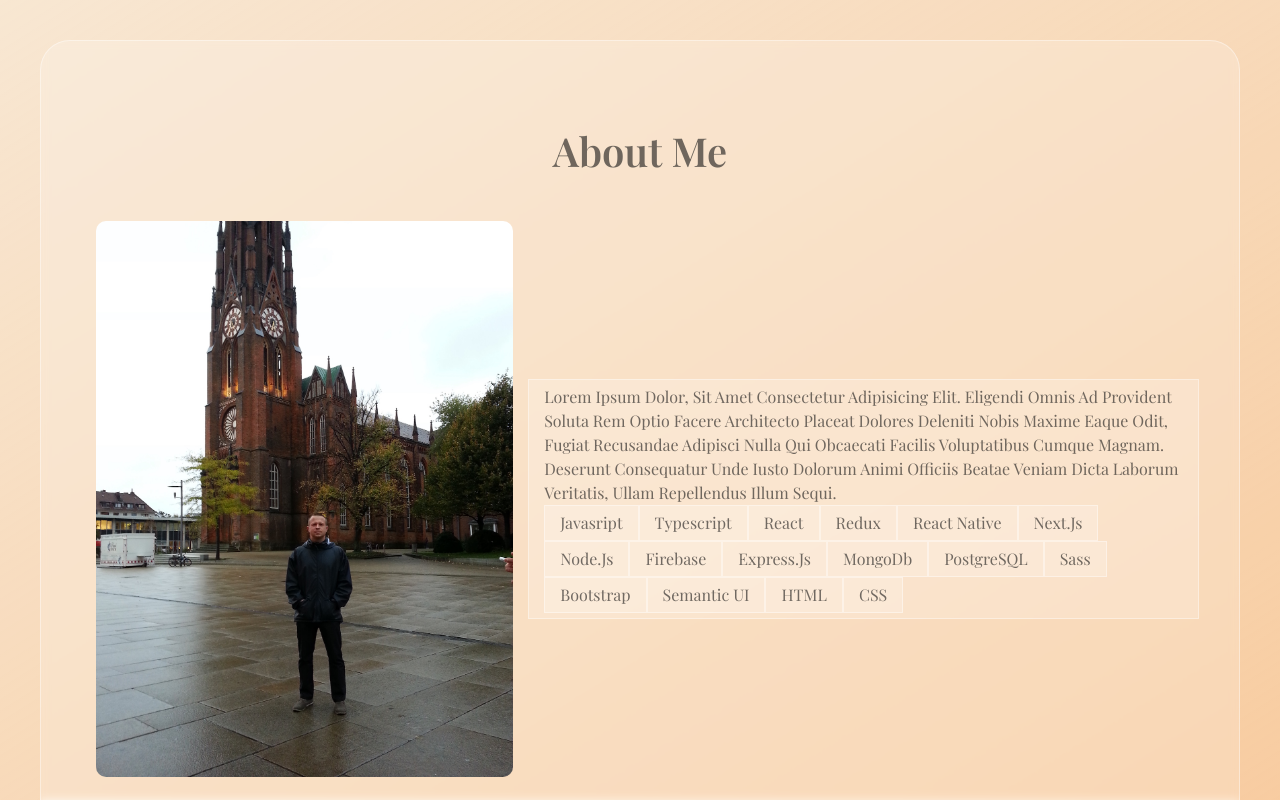
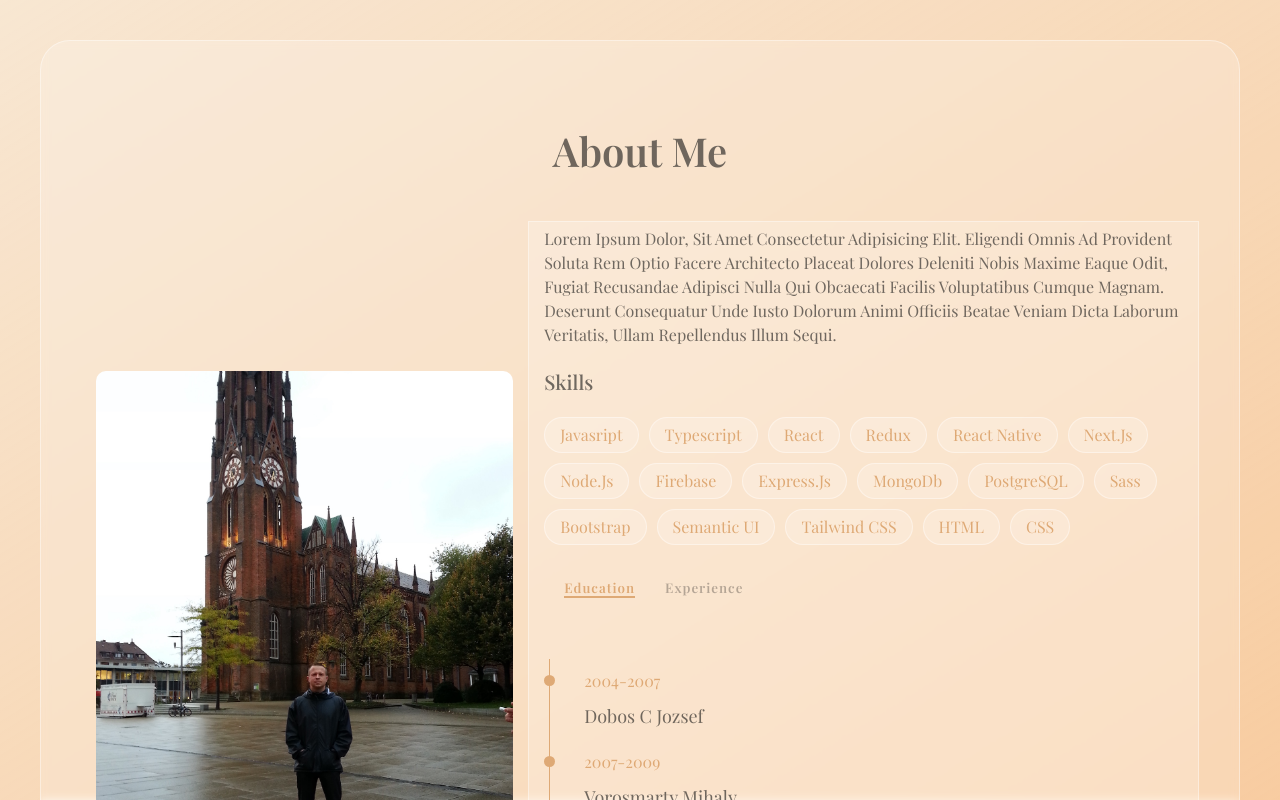
Before and after one commit to karolykertesz/kertesz-typescript-portfolio, a React (Create React App) app in the folder front/: page /about in a window 1280 px wide. Shown: the top 800 px of the page. Built offline with nearby package versions, Linux system fonts and the light colour scheme; a web font is replaced by a local one.

Commit message:
finished the about section

```diff
--- /dev/null
+++ b/front/src/components/EducationItem.tsx
@@ -0,0 +1,15 @@
+import react from "react";
+import { EducationItemInterface } from "../interfaces/about.interface";
+export const EducationItem: React.FC<EducationItemInterface> = (props) => {
+  const { date, school } = props;
+  return (
+    <div>
+      <div className="timeline">
+        <div className="timeline-item">
+          <span className="date">{date}</span>
+          <h4>{school}</h4>
+        </div>
+      </div>
+    </div>
+  );
+};
--- /dev/null
+++ b/front/src/components/Experiance.tsx
@@ -0,0 +1,20 @@
+import React from "react";
+export const Experiance: React.FC = () => {
+  return (
+    <>
+      <div className="timeline">
+        <div className="timeline-item">
+          <span className="date">2019 - </span>
+          <h4>Web developer</h4>
+        </div>
+      </div>
+      <div className="timeline">
+        <div className="timeline-item">
+          <span className="date">2021 - </span>
+          <h4>Web developer and web designer</h4>
+          <p>Start up dictionary project </p>
+        </div>
+      </div>
+    </>
+  );
+};
--- a/front/src/css/index.css
+++ b/front/src/css/index.css
@@ -34,11 +34,11 @@ header .menu-btn {
   z-index: 3;
   height: 20px;
   cursor: pointer;
-  transition: all 0.6s ease-in-out;
-  -webkit-transition: all 0.6s ease-in-out;
-  -moz-transition: all 0.6s ease-in-out;
-  -ms-transition: all 0.6s ease-in-out;
-  -o-transition: all 0.6s ease-in-out;
+  transition: all 0.4s ease-in-out;
+  -webkit-transition: all 0.4s ease-in-out;
+  -moz-transition: all 0.4s ease-in-out;
+  -ms-transition: all 0.4s ease-in-out;
+  -o-transition: all 0.4s ease-in-out;
 }
 header .menu-btn-burger {
   position: absolute;
@@ -47,11 +47,11 @@ header .menu-btn-burger {
   width: 28px;
   height: 3px;
   background: #fff;
-  transition: all 0.6s ease-in-out;
-  -webkit-transition: all 0.6s ease-in-out;
-  -moz-transition: all 0.6s ease-in-out;
-  -ms-transition: all 0.6s ease-in-out;
-  -o-transition: all 0.6s ease-in-out;
+  transition: all 0.4s ease-in-out;
+  -webkit-transition: all 0.4s ease-in-out;
+  -moz-transition: all 0.4s ease-in-out;
+  -ms-transition: all 0.4s ease-in-out;
+  -o-transition: all 0.4s ease-in-out;
 }
 header .menu-btn-burger::before {
   content: "";
@@ -60,11 +60,11 @@ header .menu-btn-burger::before {
   width: 28px;
   height: 3px;
   background-color: #fff;
-  transition: all 0.6s ease-in-out;
-  -webkit-transition: all 0.6s ease-in-out;
-  -moz-transition: all 0.6s ease-in-out;
-  -ms-transition: all 0.6s ease-in-out;
-  -o-transition: all 0.6s ease-in-out;
+  transition: all 0.4s ease-in-out;
+  -webkit-transition: all 0.4s ease-in-out;
+  -moz-transition: all 0.4s ease-in-out;
+  -ms-transition: all 0.4s ease-in-out;
+  -o-transition: all 0.4s ease-in-out;
 }
 header .menu-btn-burger::after {
   content: "";
@@ -172,6 +172,13 @@ header .menu-btn-burger.open::after {
   padding: 5px 15px;
   border: 1px solid rgba(255, 255, 255, 0.4);
   text-transform: capitalize;
+  margin: 0 10px 10px 0;
+  border-radius: 20px;
+  color: #dea975;
+  -webkit-border-radius: 20px;
+  -moz-border-radius: 20px;
+  -ms-border-radius: 20px;
+  -o-border-radius: 20px;
 }
 
 .about-text h3 {
@@ -194,10 +201,120 @@ header .menu-btn-burger.open::after {
 .image-box .about-img img {
   width: 100%;
   border-radius: 10px;
+  margin-bottom: auto;
   -webkit-border-radius: 10px;
   -moz-border-radius: 10px;
   -ms-border-radius: 10px;
   -o-border-radius: 10px;
+}
+
+.about-tabs {
+  margin: 20px;
+}
+.about-tabs .tab-item {
+  padding: 2px 0;
+  background-color: transparent;
+  border: none;
+  text-transform: capitalize;
+  display: inline-block;
+  color: rgba(17, 17, 17, 0.598);
+  cursor: pointer;
+  font-weight: 600;
+  letter-spacing: 1px;
+  margin: 0 30px 0 0;
+  position: relative;
+  opacity: 0.5;
+  transition: all 0.4s ease-in-out;
+  -webkit-transition: all 0.4s ease-in-out;
+  -moz-transition: all 0.4s ease-in-out;
+  -ms-transition: all 0.4s ease-in-out;
+  -o-transition: all 0.4s ease-in-out;
+}
+.about-tabs .tab-item.active {
+  color: #dea975;
+  opacity: 1;
+  cursor: auto;
+}
+.about-tabs .tab-item.active::before {
+  width: 100%;
+  background-color: #dea975;
+}
+.about-tabs .tab-item:last-child {
+  margin: 0;
+}
+.about-tabs .tab-item::before {
+  content: "";
+  position: absolute;
+  left: 0;
+  bottom: 0;
+  width: 0%;
+  height: 2px;
+  background-color: #dea975;
+}
+.about-tabs .tab-item:hover::before {
+  width: 100%;
+  transition: all 0.4s ease-in-out;
+  -webkit-transition: all 0.4s ease-in-out;
+  -moz-transition: all 0.4s ease-in-out;
+  -ms-transition: all 0.4s ease-in-out;
+  -o-transition: all 0.4s ease-in-out;
+}
+
+.about-text .btn {
+  margin: 5px 0 5px 0;
+}
+.about-text .timeline {
+  position: relative;
+}
+.about-text .timeline::before {
+  content: "";
+  position: absolute;
+  height: 117%;
+  width: 1px;
+  top: 0;
+  left: 5px;
+  background-color: #dea975;
+}
+.about-text .timeline-item {
+  margin-bottom: 30px;
+  position: relative;
+  padding: 10px 0 0 40px;
+}
+.about-text .timeline-item h4 {
+  font-size: 18px;
+  text-transform: capitalize;
+  margin: 0 0 10px;
+  font-weight: 400;
+}
+.about-text .timeline-item .date {
+  display: block;
+  color: #dea975;
+  font-weight: 400;
+  margin: 0 0 10px;
+}
+.about-text .timeline-item:last-child {
+  margin-bottom: 5px;
+}
+.about-text .timeline-item::before {
+  content: "";
+  position: absolute;
+  height: 11px;
+  width: 11px;
+  background-color: #dea975;
+  left: 0;
+  top: 16px;
+  border-radius: 50%;
+  -webkit-border-radius: 50%;
+  -moz-border-radius: 50%;
+  -ms-border-radius: 50%;
+  -o-border-radius: 50%;
+}
+.about-text .tab-content {
+  padding: 40px 0;
+  display: none;
+}
+.about-text .tab-content.active {
+  display: block;
 }
 
 * {
@@ -259,6 +376,11 @@ h4,
 h5,
 h6 {
   font-weight: 500;
+}
+
+button {
+  font-family: inherit;
+  user-select: none;
 }
 
 section {
--- a/front/src/helpers/data.ts
+++ b/front/src/helpers/data.ts
@@ -13,6 +13,20 @@ export const Skills = [
   "Sass",
   "Bootstrap",
   "Semantic UI",
+  "Tailwind CSS",
   "HTML",
   "CSS",
 ];
+
+export const education = [
+  { date: "2004-2007", school: "Dobos C Jozsef" },
+  { date: "2007-2009", school: "Vorosmarty Mihaly" },
+  {
+    date: "2020-2021",
+    school: "Ruander Web developer and Web design Bootcamp",
+  },
+  {
+    date: "2021",
+    school: "Udacity React Nanodegree",
+  },
+];
--- /dev/null
+++ b/front/src/interfaces/about.interface.ts
@@ -0,0 +1,4 @@
+export interface EducationItemInterface {
+  date: string;
+  school: string;
+}
--- a/front/src/pages/About.tsx
+++ b/front/src/pages/About.tsx
@@ -1,8 +1,16 @@
-import React from "react";
-import { Skills } from "../helpers/data";
+import React, { useState } from "react";
+import { Skills, education } from "../helpers/data";
+import { EducationItem } from "../components/EducationItem";
+import { Experiance } from "../components/Experiance";
+import { Link } from "react-router-dom";
 const imgUrl = require("./../assets/kk.jpg");
 
 export const About: React.FC = () => {
+  const [selected, setSelected] = useState(false);
+  const selecvalue = () => {
+    setSelected(!selected);
+  };
+
   return (
     <section className="section-about sec-padding">
       <div className="container">
@@ -26,6 +34,7 @@ export const About: React.FC = () => {
               Deserunt consequatur unde iusto dolorum animi officiis beatae
               veniam dicta laborum veritatis, ullam repellendus illum sequi.
             </p>
+            <h3>Skills</h3>
             <div className="skills">
               {Skills.map((skill: string) => (
                 <div key={skill} className="skills-item">
@@ -33,6 +42,40 @@ export const About: React.FC = () => {
                 </div>
               ))}
             </div>
+            <div className="about-tabs">
+              <button
+                className="tab-item active "
+                data-target="#education"
+                onClick={() => selecvalue()}
+                disabled={!selected && true}
+              >
+                education
+              </button>
+              <button
+                className="tab-item"
+                data-target="#experience"
+                onClick={() => selecvalue()}
+                disabled={selected && true}
+              >
+                experience
+              </button>
+            </div>
+
+            <div
+              className={!selected ? "tab-content active" : "tab-content"}
+              id="education"
+            >
+              {education.map((item) => (
+                <EducationItem date={item.date} school={item.school} />
+              ))}
+            </div>
+
+            <div className={selected ? "tab-content active" : "tab-content"}>
+              <Experiance />
+            </div>
+            <Link to="/contact" className="btn">
+              contact me
+            </Link>
           </div>
         </div>
       </div>
--- a/front/src/pages/Works.tsx
+++ b/front/src/pages/Works.tsx
@@ -1,8 +1,5 @@
 import React from "react";
 
 export const Works: React.FC = () => {
-  console.log("gggggsssss");
-  return (
-    <div className="main">hhhddddddddddddddsssssdddhaaaaah kkkkkkkkkkkkkk</div>
-  );
+  return <section></section>;
 };
--- a/front/src/scss/_about.scss
+++ b/front/src/scss/_about.scss
@@ -18,6 +18,13 @@
       padding: 5px 15px;
       border: 1px solid $grey-40;
       text-transform: capitalize;
+      margin: 0 10px 10px 0;
+      border-radius: 20px;
+      color: $orange-light;
+      -webkit-border-radius: 20px;
+      -moz-border-radius: 20px;
+      -ms-border-radius: 20px;
+      -o-border-radius: 20px;
     }
   }
 }
@@ -39,8 +46,52 @@
 .image-box .about-img img {
   width: 100%;
   border-radius: 10px;
+  margin-bottom: auto;
   -webkit-border-radius: 10px;
   -moz-border-radius: 10px;
   -ms-border-radius: 10px;
   -o-border-radius: 10px;
 }
+.about-tabs {
+  margin: 20px;
+  .tab-item {
+    padding: 2px 0;
+    background-color: transparent;
+    border: none;
+    text-transform: capitalize;
+    display: inline-block;
+    color: $black-60;
+    cursor: pointer;
+    font-weight: 600;
+    letter-spacing: 1px;
+    margin: 0 30px 0 0;
+    position: relative;
+    opacity: 0.5;
+    @include transition-ease;
+    &.active {
+      color: $orange-light;
+      opacity: 1;
+      cursor: auto;
+    }
+    &.active::before {
+      width: 100%;
+      background-color: $orange-light;
+    }
+    &:last-child {
+      margin: 0;
+    }
+    &::before {
+      content: "";
+      position: absolute;
+      left: 0;
+      bottom: 0;
+      width: 0%;
+      height: 2px;
+      background-color: $orange-light;
+    }
+    &:hover::before {
+      width: 100%;
+      @include transition-ease;
+    }
+  }
+}
--- a/front/src/scss/_config.scss
+++ b/front/src/scss/_config.scss
@@ -9,5 +9,6 @@ $grey-40: rgba(255, 255, 255, 0.4);
 $grey-20: rgba(255, 255, 255, 0.2);
 $black-60: rgba(17, 17, 17, 0.598);
 $orange-strong: #ff9933;
+$orange-light: #dea975;
 
 $blur-filter: blur(5px);
--- /dev/null
+++ b/front/src/scss/_education.scss
@@ -0,0 +1,58 @@
+.about-text {
+  .btn {
+    margin: 5px 0 5px 0;
+  }
+  .timeline {
+    position: relative;
+    &::before {
+      content: "";
+      position: absolute;
+      height: 117%;
+      width: 1px;
+      top: 0;
+      left: 5px;
+      background-color: $orange-light;
+    }
+    &-item {
+      margin-bottom: 30px;
+      position: relative;
+      padding: 10px 0 0 40px;
+      h4 {
+        font-size: 18px;
+        text-transform: capitalize;
+        margin: 0 0 10px;
+        font-weight: 400;
+      }
+      .date {
+        display: block;
+        color: $orange-light;
+        font-weight: 400;
+        margin: 0 0 10px;
+      }
+      &:last-child {
+        margin-bottom: 5px;
+      }
+      &::before {
+        content: "";
+        position: absolute;
+        height: 11px;
+        width: 11px;
+        background-color: $orange-light;
+        left: 0;
+        top: 16px;
+        border-radius: 50%;
+        -webkit-border-radius: 50%;
+        -moz-border-radius: 50%;
+        -ms-border-radius: 50%;
+        -o-border-radius: 50%;
+      }
+    }
+  }
+  .tab-content {
+    padding: 40px 0;
+    display: none;
+    &.active {
+      display: block;
+    }
+  }
+}
--- a/front/src/scss/style.scss
+++ b/front/src/scss/style.scss
@@ -5,6 +5,7 @@
 @import "./home";
 @import "./functions";
 @import "./about";
+@import "./education";
 * {
   box-sizing: border-box;
   margin: 0;
@@ -65,6 +66,10 @@ h4,
 h5,
 h6 {
   font-weight: 500;
+}
+button {
+  font-family: inherit;
+  user-select: none;
 }
 section {
   background-color: $grey-20;
```
Also changed, not shown: front/src/scss/_mixin.scss (+5 -5 lines), 1 other file (tests, documents, lock files or other folders).
